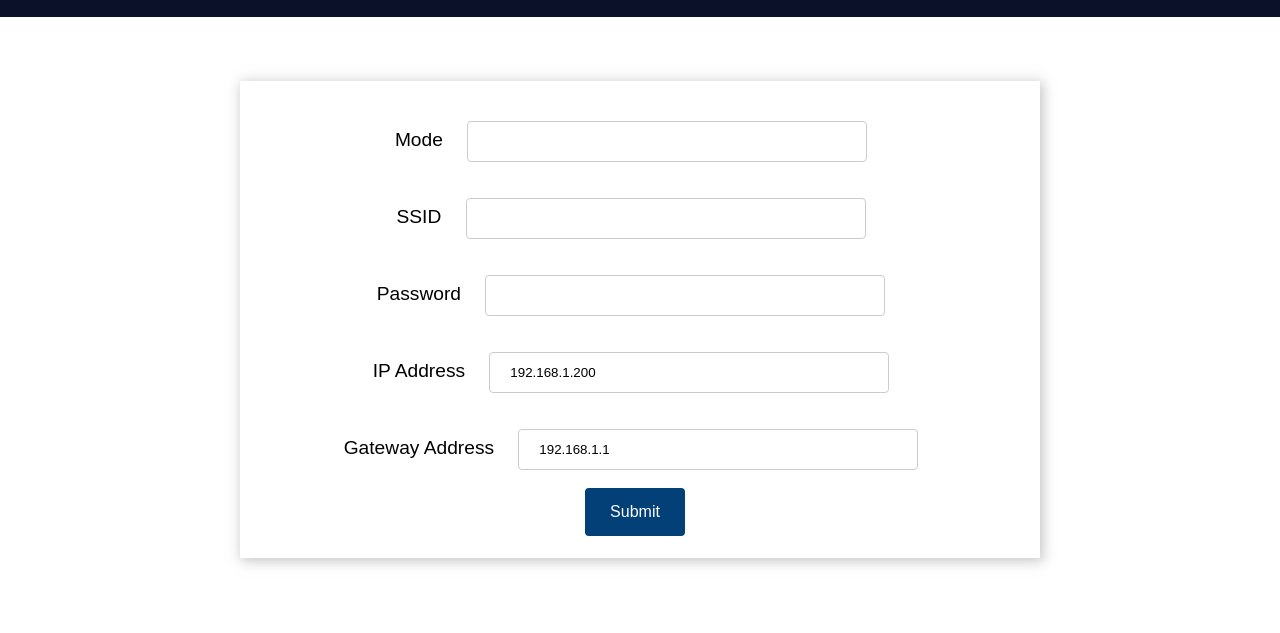
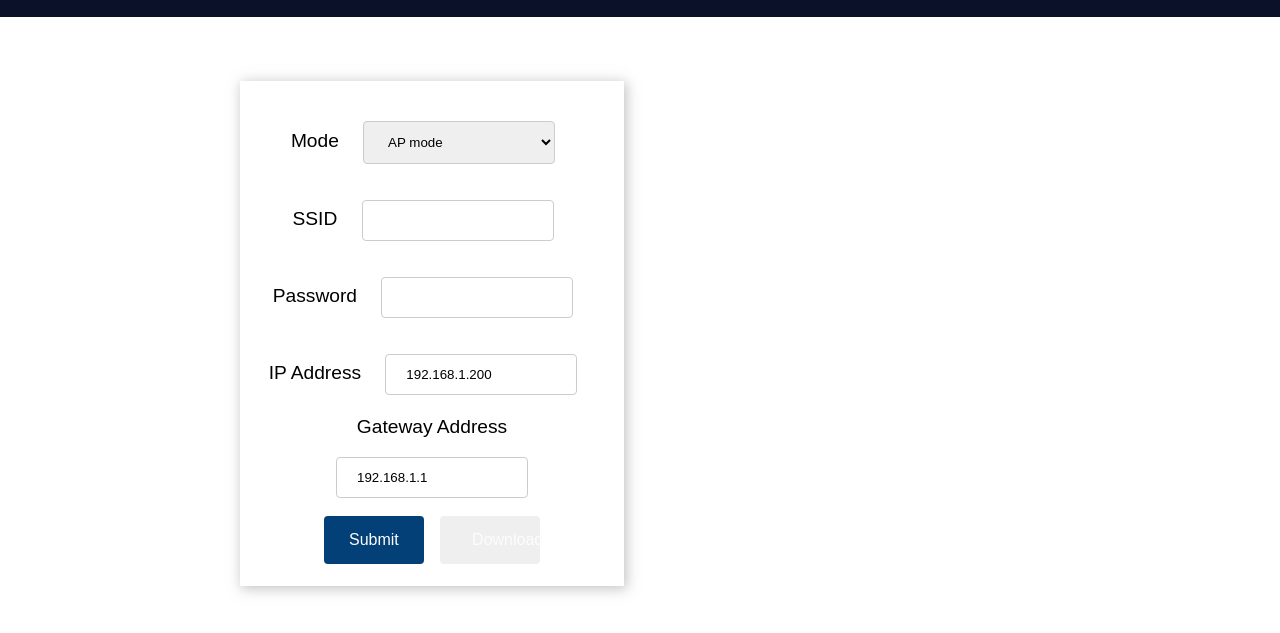
Before and after one commit to efsl1208/Monitor-IoT, a plain HTML site: page data/wifimanager.html in a window 1280 px wide. Shown: the part 55-688 px from the top of the page. Drawn offline with Linux system fonts and the light colour scheme.

Commit message:
Add files via upload

```diff
--- a/data/wifimanager.html
+++ b/data/wifimanager.html
@@ -2,9 +2,10 @@
 <html>
 <head>
   <title>ESP Wi-Fi Manager</title>
-    <meta name="viewport" content="width=device-width, initial-scale=1" />
-    <link rel="icon" href="data:," />
-    <link rel="stylesheet" type="text/css" href="style.css" />
+  <meta name="viewport" content="width=device-width, initial-scale=1">
+  <link rel="icon" href="data:,">
+  <link rel="stylesheet" type="text/css" href="style.css">
+
 </head>
 <body>
   <div class="topnav">
@@ -15,27 +16,22 @@
       <div class="card">
         <form action="/" method="POST">
           <p>
-              <label for="ssid">Mode</label>
-              <input type="text" id="mode" name="mode" /><br />
+			<label for="mode">Mode</label>
+            <select name="mode" id="mode">
+				<option value="0">AP mode</option>
+				<option value="1">STA mode</option>
+			</select><br>
             <label for="ssid">SSID</label>
-              <input type="text" id="ssid" name="ssid" /><br />
+            <input type="text" id ="ssid" name="ssid"><br>
             <label for="pass">Password</label>
-              <input type="text" id="pass" name="pass" /><br />
+            <input type="text" id ="pass" name="pass"><br>
             <label for="ip">IP Address</label>
-              <input
-                type="text"
-                id="ip"
-                name="ip"
-                value="192.168.1.200"
-              /><br />
+            <input type="text" id ="ip" name="ip" value="192.168.1.200"><br>
             <label for="gateway">Gateway Address</label>
-              <input
-                type="text"
-                id="gateway"
-                name="gateway"
-                value="192.168.1.1"
-              /><br />
-              <input type="submit" value="Submit" />
+            <input type="text" id ="gateway" name="gateway" value="192.168.1.1"><br>
+            <input type ="submit" value ="Submit">
+			<a href="/credentials.txt" download="/credentials.txt">
+			<button type="button">Download</button>
           </p>
         </form>
       </div>
```
Also changed, not shown: data/credentials.txt (added), 1 other file. Lines whose indentation alone changed are shown as unchanged.
